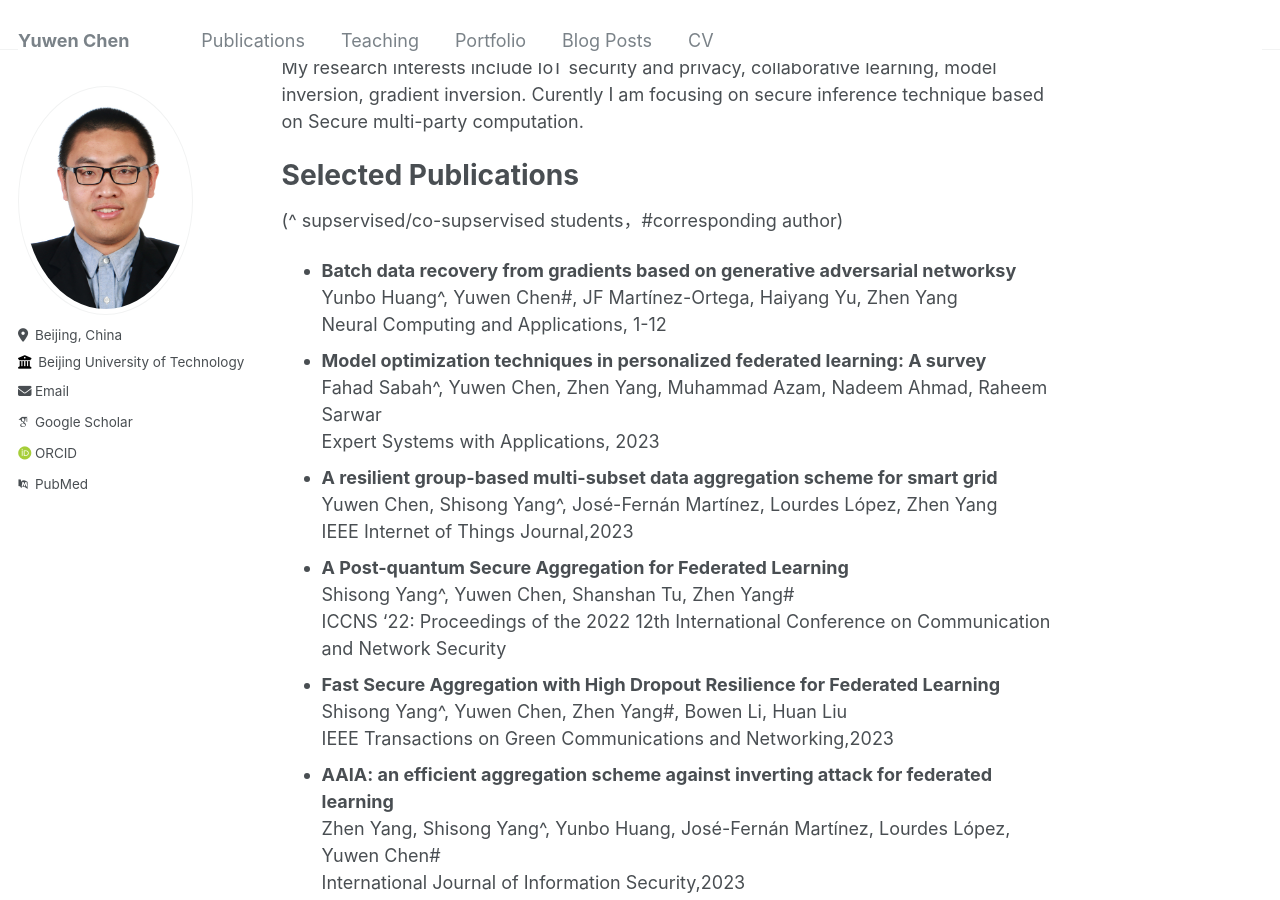
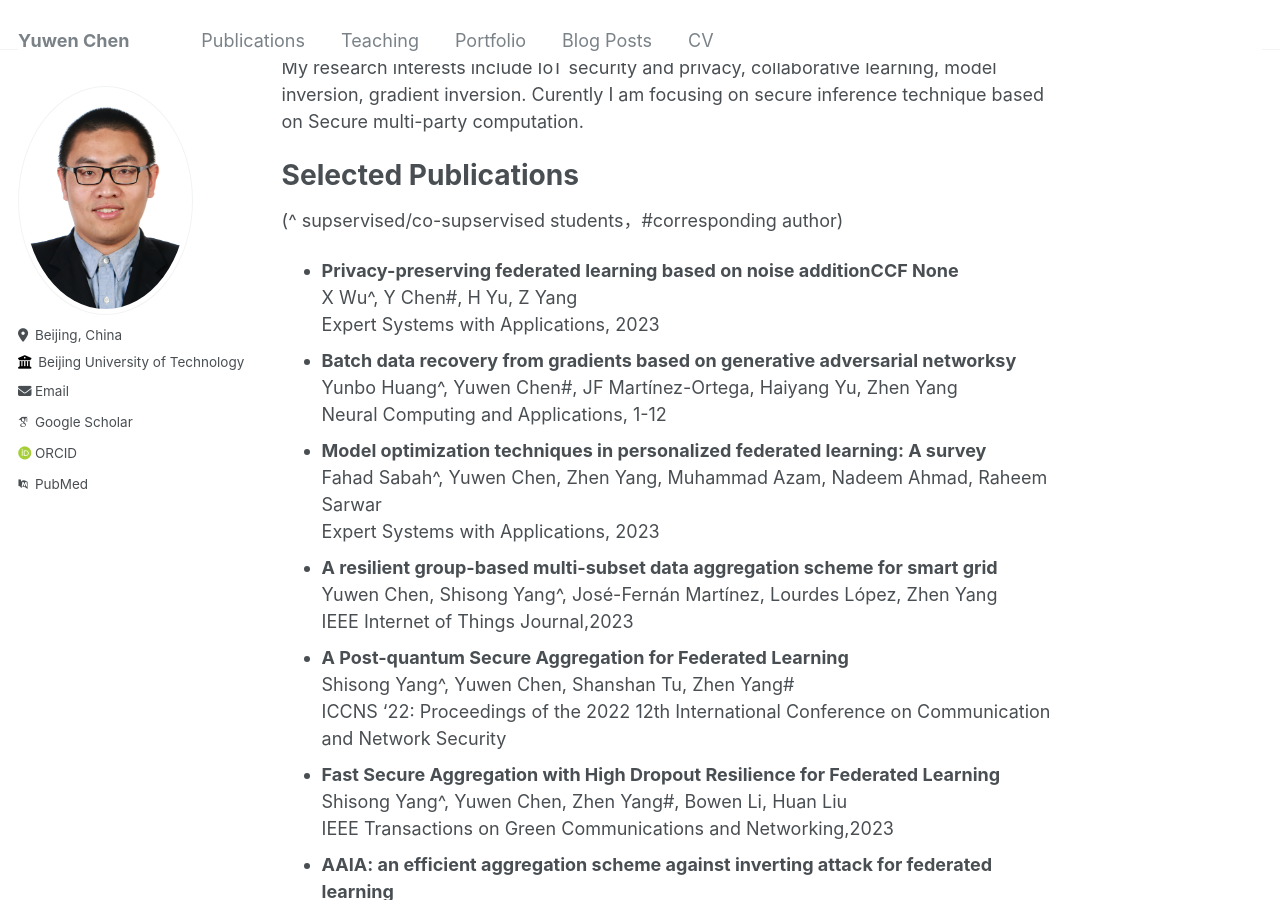
Before and after one commit to SevenBruce/sevenbruce.github.io, a Jekyll site: the page built from _pages/about.md, in a window 1280 px wide and 900 px high, scrolled down 334 px. Built offline with Jekyll 4.4.1, drawn with Linux system fonts in a browser that asks for light colours; some web fonts are replaced.

Commit message:
Update about.md

```diff
--- a/_pages/about.md
+++ b/_pages/about.md
@@ -19,6 +19,9 @@ My research interests include IoT security and privacy, collaborative learning,
 Selected Publications
 ======
 (^ supservised/co-supservised students，#corresponding author) <br/>
+*    **Privacy-preserving federated learning based on noise additionCCF None** <br/>
+X Wu^, Y Chen#, H Yu, Z Yang <br/>
+Expert Systems with Applications, 2023 <br/>
 *    **Batch data recovery from gradients based on generative adversarial networksy** <br/>
 Yunbo Huang^, Yuwen Chen#, JF Martínez-Ortega, Haiyang Yu, Zhen Yang<br/>
 Neural Computing and Applications, 1-12<br/>
```
